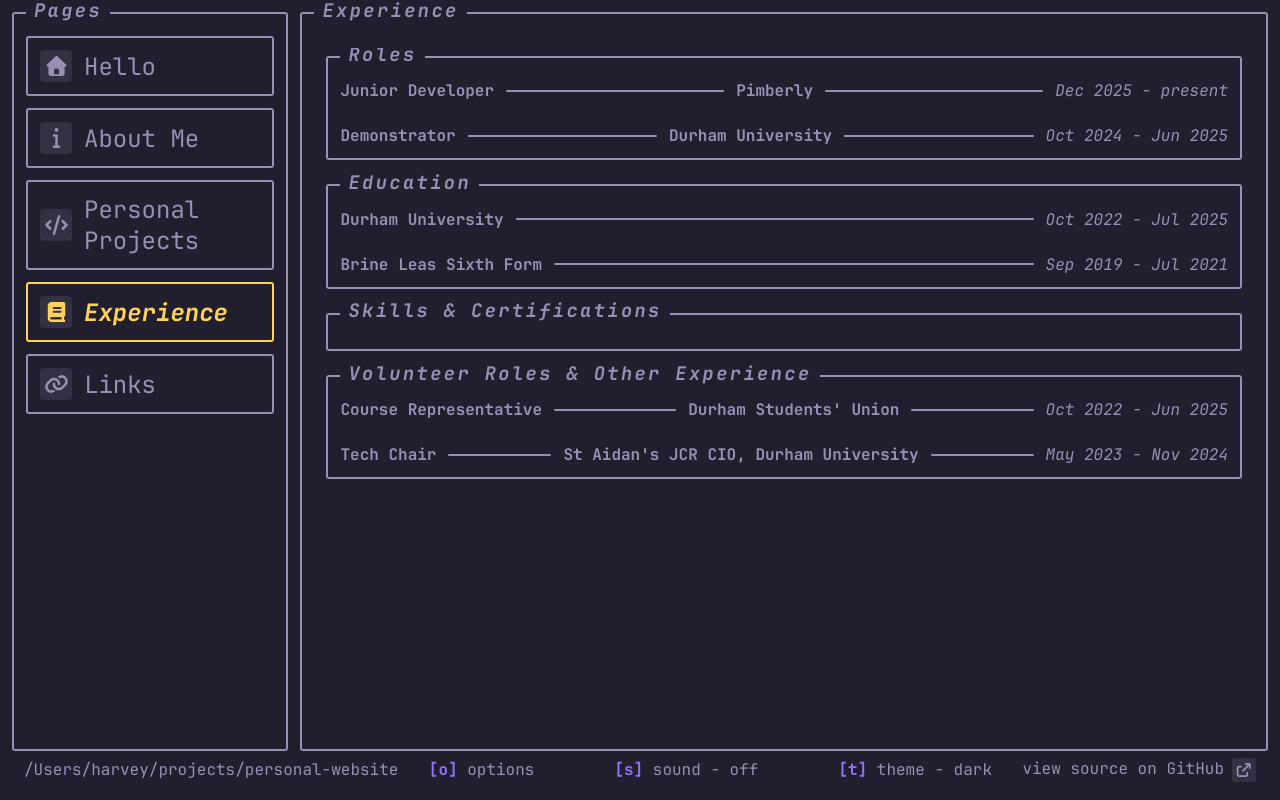
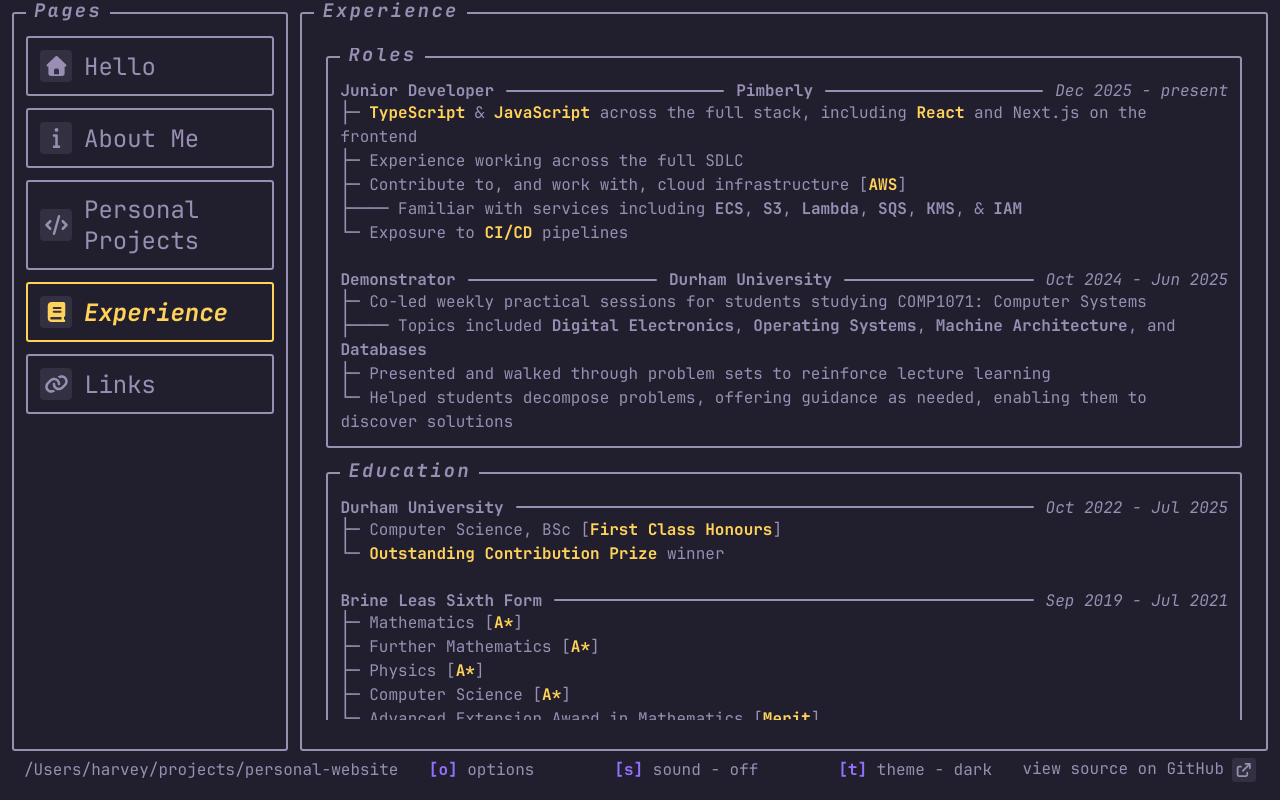
Before and after one commit to harveybalaam/personal-website, a React (Vite) app: page /experience in a window 1280 px wide. Built offline with nearby package versions, Linux system fonts and the light colour scheme.

Commit message:
feat: experience page content initial draft

```diff
--- a/src/pages/Experience/index.tsx
+++ b/src/pages/Experience/index.tsx
@@ -13,30 +13,143 @@ export default function Experience() {
                 date="Dec 2025 - present"
                 location="Pimberly"
                 role="Junior Developer"
-              ></Section>
+              >
+                <ul>
+                  <li>
+                    &#x251C;&#x2500;{" "}
+                    <span className="highlighted-yellow">TypeScript</span> &amp;
+                    <span className="highlighted-yellow"> JavaScript</span>{" "}
+                    across the full stack, including{" "}
+                    <span className="highlighted-yellow">React</span> and
+                    Next.js on the frontend
+                  </li>
+                  <li>
+                    <li>
+                      &#x251C;&#x2500; Experience working across the full SDLC
+                    </li>
+                  </li>
+                  <li>
+                    &#x251C;&#x2500; Contribute to, and work with, cloud
+                    infrastructure [
+                    <span className="highlighted-yellow">AWS</span>]
+                    <ul>
+                      <li>
+                        &#x251C;&#x2500;&#x2500;&#x2500;&#x2500; Familiar with
+                        services including <strong>ECS</strong>,{" "}
+                        <strong>S3</strong>, <strong>Lambda</strong>,{" "}
+                        <strong>SQS</strong>, <strong>KMS</strong>, &amp;{" "}
+                        <strong>IAM</strong>
+                      </li>
+                    </ul>
+                  </li>
+                  <li>
+                    &#x2514;&#x2500; Exposure to{" "}
+                    <span className="highlighted-yellow">CI/CD</span> pipelines
+                  </li>
+                </ul>
+              </Section>
               <Section
                 date="Oct 2024 - Jun 2025"
                 location="Durham University"
                 role="Demonstrator"
-              ></Section>
+              >
+                <ul>
+                  <li>
+                    &#x251C;&#x2500; Co-led weekly practical sessions for
+                    students studying COMP1071: Computer Systems
+                    <ul>
+                      <li>
+                        &#x251C;&#x2500;&#x2500;&#x2500;&#x2500; Topics included{" "}
+                        <strong>Digital Electronics</strong>,{" "}
+                        <strong>Operating Systems</strong>,{" "}
+                        <strong>Machine Architecture</strong>, and{" "}
+                        <strong>Databases</strong>
+                      </li>
+                    </ul>
+                  </li>
+                  <li>
+                    &#x251C;&#x2500; Presented and walked through problem sets
+                    to reinforce lecture learning
+                  </li>
+                  <li>
+                    &#x2514;&#x2500; Helped students decompose problems,
+                    offering guidance as needed, enabling them to discover
+                    solutions
+                  </li>
+                </ul>
+              </Section>
             </div>
           </Container>
         </div>
         <div className="cv-content-row">
           <Container title="Education">
             <div className="cv-content-section">
-              <Section
-                date="Oct 2022 - Jul 2025"
-                location="Durham University"
-              ></Section>
+              <Section date="Oct 2022 - Jul 2025" location="Durham University">
+                <ul>
+                  <li>
+                    &#x251C;&#x2500; Computer Science, BSc [
+                    <span className="highlighted-yellow">
+                      First Class Honours
+                    </span>
+                    ]
+                  </li>
+                  <li>
+                    &#x2514;&#x2500;{" "}
+                    <span className="highlighted-yellow">
+                      Outstanding Contribution Prize
+                    </span>{" "}
+                    winner
+                  </li>
+                </ul>
+              </Section>
               <Section
                 date="Sep 2019 - Jul 2021"
                 location="Brine Leas Sixth Form"
-              ></Section>
+              >
+                <ul>
+                  <li>
+                    &#x251C;&#x2500; Mathematics [
+                    <span className="highlighted-yellow">A*</span>]
+                  </li>
+                  <li>
+                    &#x251C;&#x2500; Further Mathematics [
+                    <span className="highlighted-yellow">A*</span>]
+                  </li>
+                  <li>
+                    &#x251C;&#x2500; Physics [
+                    <span className="highlighted-yellow">A*</span>]
+                  </li>
+                  <li>
+                    &#x251C;&#x2500; Computer Science [
+                    <span className="highlighted-yellow">A*</span>]
+                  </li>
+                  <li>
+                    &#x2514;&#x2500; Advanced Extension Award in Mathematics [
+                    <span className="highlighted-yellow">Merit</span>]
+                  </li>
+                </ul>
+              </Section>
             </div>
           </Container>
           <Container title="Skills & Certifications">
-            <div className="cv-content-section"></div>
+            <div className="cv-content-section">
+              <div>
+                <h4>Languages</h4>
+                <p>TypeScript, JavaScript, Python, C, C++, C#, Haskell</p>
+                <br />
+                <h4>Frameworks, Platforms &amp; Other Skills</h4>
+                <p>
+                  React, Docker, Git, AWS, GCP, MongoDB, Node.js, Express,
+                  Flask, Vitest, Jest, Pytest, API Clients [Yaak, Postman]
+                </p>
+              </div>
+              <div>
+                <h4>Certifications</h4>
+                <ul>
+                  <li>&#x2514;&#x2500; IBM Python for Data Science</li>
+                </ul>
+              </div>
+            </div>
           </Container>
         </div>
         <div className="cv-content-row">
@@ -46,12 +159,60 @@ export default function Experience() {
                 date="Oct 2022 - Jun 2025"
                 location="Durham Students' Union"
                 role="Course Representative"
-              ></Section>
+              >
+                <ul>
+                  <li>
+                    &#x251C;&#x2500; Collected and reported students' course
+                    feedback through meetings with department leaders
+                    <ul>
+                      <li>
+                        &#x251C;&#x2500;&#x2500;&#x2500;&#x2500; Contributing to
+                        the restructuring of multiple modules' delivery &amp;
+                        assessment
+                      </li>
+                    </ul>
+                  </li>
+                  <li>
+                    &#x251C;&#x2500; Collaborated with the University's
+                    Computing Society to set up a new line of communication for
+                    feedback
+                  </li>
+                  <li>
+                    &#x2514;&#x2500;{" "}
+                    <span className="highlighted-yellow">
+                      Promoted to Co-Chair
+                    </span>{" "}
+                    of the Student Voice Committee in my final year
+                  </li>
+                </ul>
+              </Section>
               <Section
                 date="May 2023 - Nov 2024"
                 location="St Aidan's JCR CIO, Durham University"
                 role="Tech Chair"
-              ></Section>
+              >
+                <ul>
+                  <li>
+                    &#x251C;&#x2500; Chaired the St Aidan's Junior Common Room
+                    Technology Committee
+                  </li>
+                  <li>
+                    &#x251C;&#x2500; Managed the JCR's website content and
+                    hosting
+                  </li>
+                  <li>
+                    &#x251C;&#x2500; Planned, setup, and helped supervise
+                    audiovisual equipment for JCR events
+                    <ul>
+                      <li>
+                        &#x2514;&#x2500;&#x2500;&#x2500;&#x2500; Including
+                        coordinating with local businesses for our largest
+                        events
+                      </li>
+                    </ul>
+                  </li>
+                </ul>
+              </Section>
             </div>
           </Container>
         </div>
```
